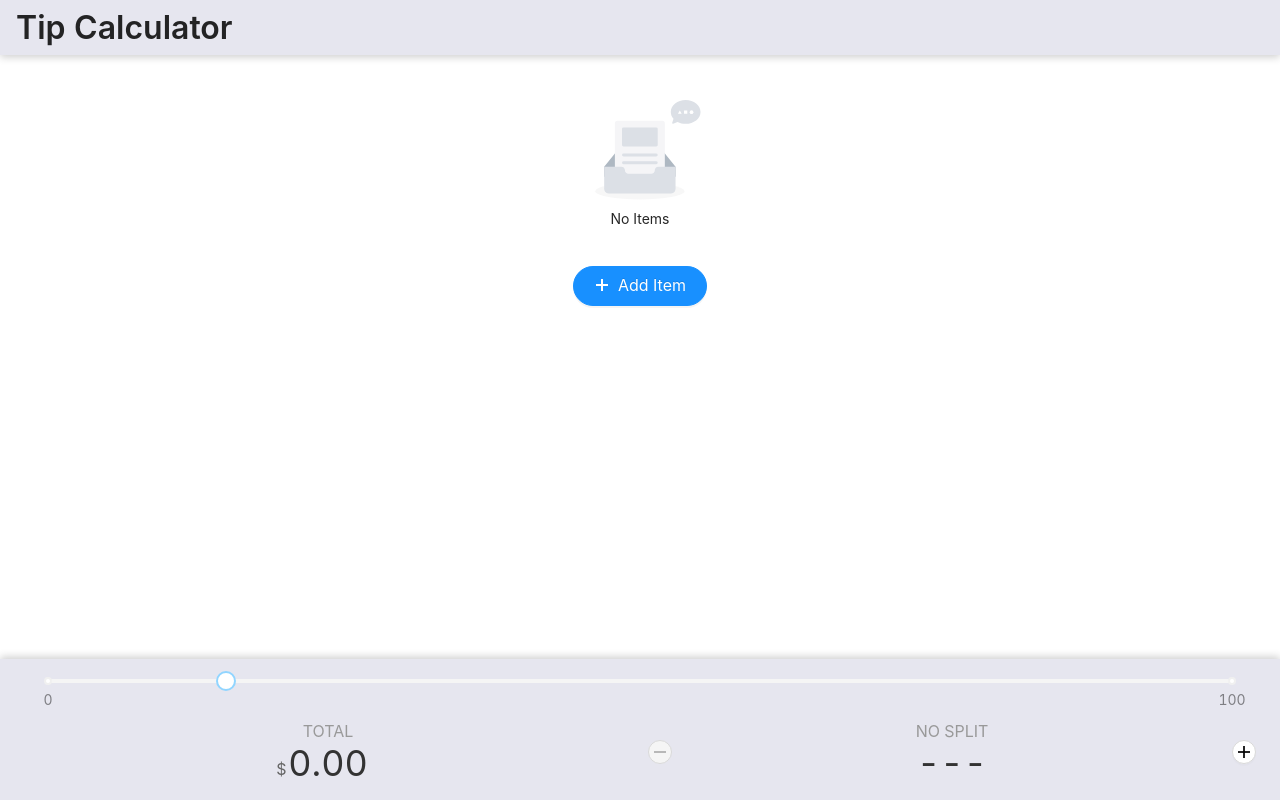
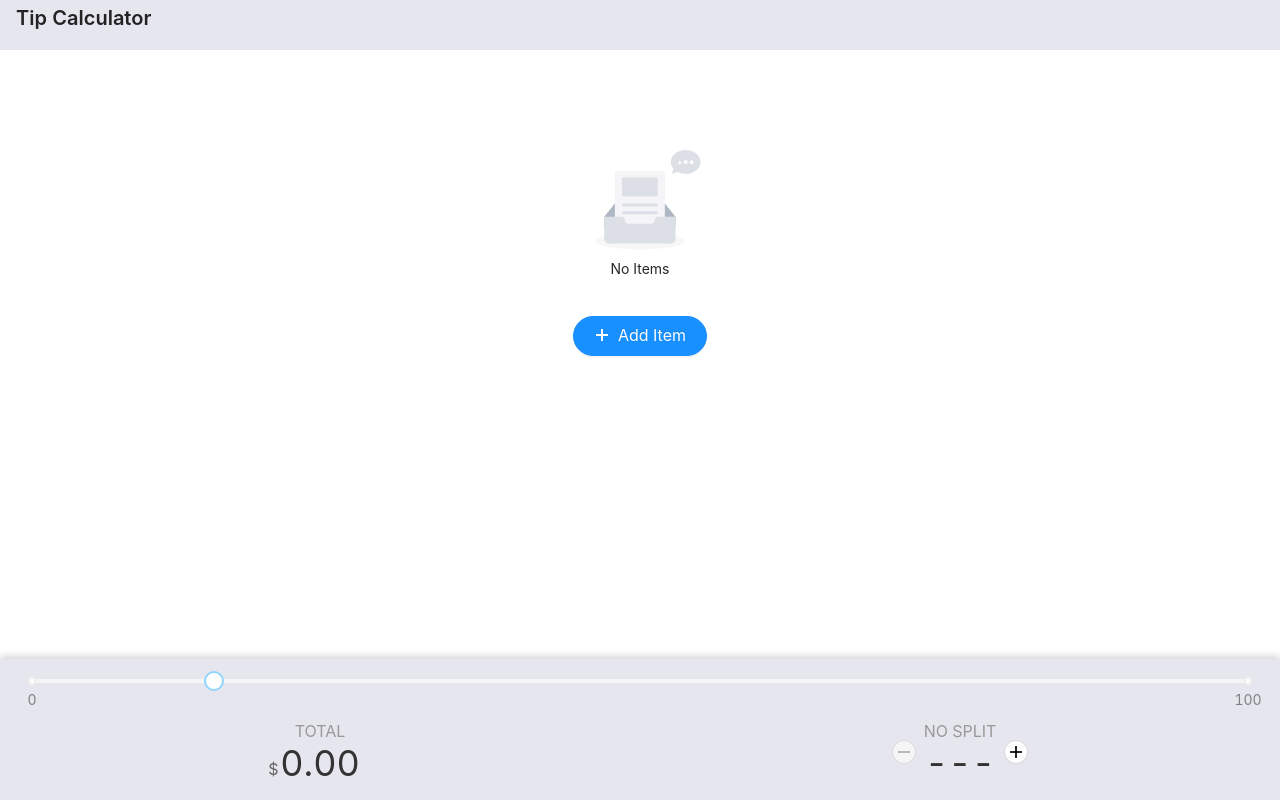
Before and after one commit to mikedpad/tip-calculator, a React (Create React App) app: page / in a window 1280 px wide. Built offline with nearby package versions, Linux system fonts and the light colour scheme.

Commit message:
Updated styles, removed unnecessary UI components

```diff
--- a/src/components/UI/Header.jsx
+++ b/src/components/UI/Header.jsx
@@ -1,13 +1,8 @@
 import PropTypes from 'prop-types';
-import { Typography } from 'antd';
-
-const { Title } = Typography;
 
 const Header = ({ title }) => (
   <header className="app-header">
-    <Title className="app-title" style={{ margin: 0, fontSize: 32 }}>
-      {title}
-    </Title>
+    <h1 className="app-title">{title}</h1>
   </header>
 );
 
--- a/src/style.scss
+++ b/src/style.scss
@@ -37,18 +37,15 @@ $sliderHandleBorder: 2px;
 ////////////////////////////////////////
 .app-header {
   background-color: #e6e6ef;
-  box-shadow: 0 2px 8px rgba(0, 0, 0, 0.2);
   min-height: 50px;
-  position: fixed;
-  left: 0;
-  right: 0;
-  top: 0;
-  z-index: 3;
 }
 
 .app-title {
-  font-size: 32px;
-  padding: 8px 16px 8px;
+  font-size: 20px;
+  font-weight: 600;
+  padding: 8px 16px;
+  line-height: 1;
+  margin: 0;
 }
 
 ////////////////////////////////////////
@@ -58,7 +55,7 @@ $sliderHandleBorder: 2px;
   background-color: #e6e6ef;
   bottom: 0;
   box-shadow: 0 -2px 8px rgba(0, 0, 0, 0.2);
-  padding: 8px 16px 16px;
+  padding: 8px 0 16px;
   position: fixed;
   left: 0;
   right: 0;
@@ -71,10 +68,14 @@ $sliderHandleBorder: 2px;
   justify-content: center;
   align-items: center;
 }
-.totals-value,
+
+.totals-value {
+  text-align: center;
+  flex: 1 0;
+}
+
 .totals-split {
-  flex: 1 1;
-  text-align: center;
+  flex: 1 0;
 }
 
 .totals-split {
@@ -86,7 +87,6 @@ $sliderHandleBorder: 2px;
 
 .amount {
   display: inline-block;
-  margin: 0 auto;
   text-align: center;
 }
 
```
